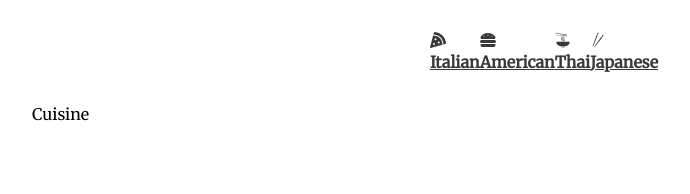
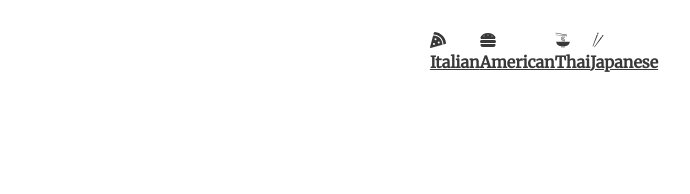
Before and after one commit to HowardKiat/Recipe-App, a React (Create React App) app in the folder yumrecipe/: page /cuisine/American in a window 1280 px wide. Shown: the top 194 px of the page, without its empty margins (96-786 px from the left). Built offline with nearby package versions, Linux system fonts and the light colour scheme; a web font is replaced by a local one.

Commit message:
cuisine in prog

```diff
--- a/yumrecipe/src/pages/Cuisine.jsx
+++ b/yumrecipe/src/pages/Cuisine.jsx
@@ -1,8 +1,19 @@
 import React from 'react'
+import styled from 'styled-components';
+import { motion } from 'framer-motion';
+import { Link, useParams } from 'react-router-dom';
+
 
 function Cuisine() {
+
+  const getCuisine = async (name) => {
+    const data = await fetch(`https://api.spoonacular.com/recipes/complexSearch?apiKey=${process.env.REACT_APP_API_KEY}&cusine=${name}&number=12`)
+  }
+
   return (
-    <div>Cuisine</div>
+    <div>
+
+    </div>
   )
 }
 
```
